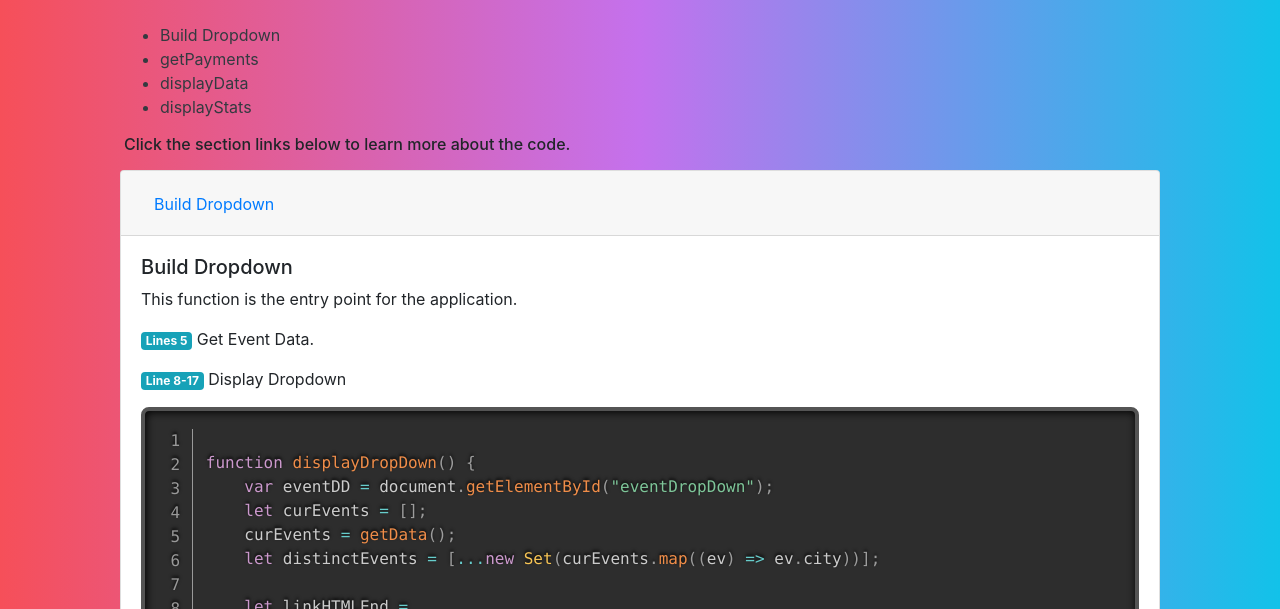
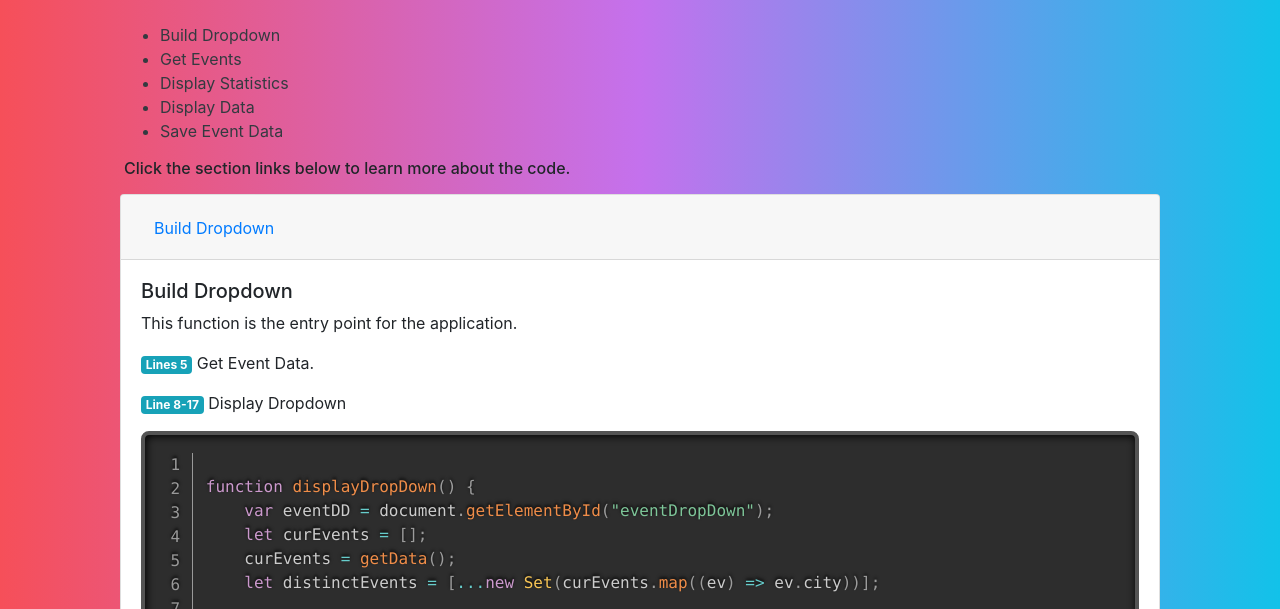
Before and after one commit to Young-Jung/SuperDogEvents, a plain HTML site: page code.html in a window 1280 px wide. Shown: the part 191-800 px from the top of the page. Drawn offline with nearby package versions, Linux system fonts and the light colour scheme.

Commit message:
Additional Code page Changes

```diff
--- a/code.html
+++ b/code.html
@@ -69,9 +69,10 @@
                             <br><br>
                             <ul class="text-dark">
                                 <li>Build Dropdown</li>
-                                <li>getPayments</li>
-                                <li>displayData</li>
-                                <li>displayStats</li>
+                                <li>Get Events</li>
+                                <li>Display Statistics</li>
+                                <li>Display Data</li>
+                                <li>Save Event Data</li>
                             </ul>
                             <h6 class="card-text ml-1 mb-3">
                                 Click the section links below to learn more about the code.
```
